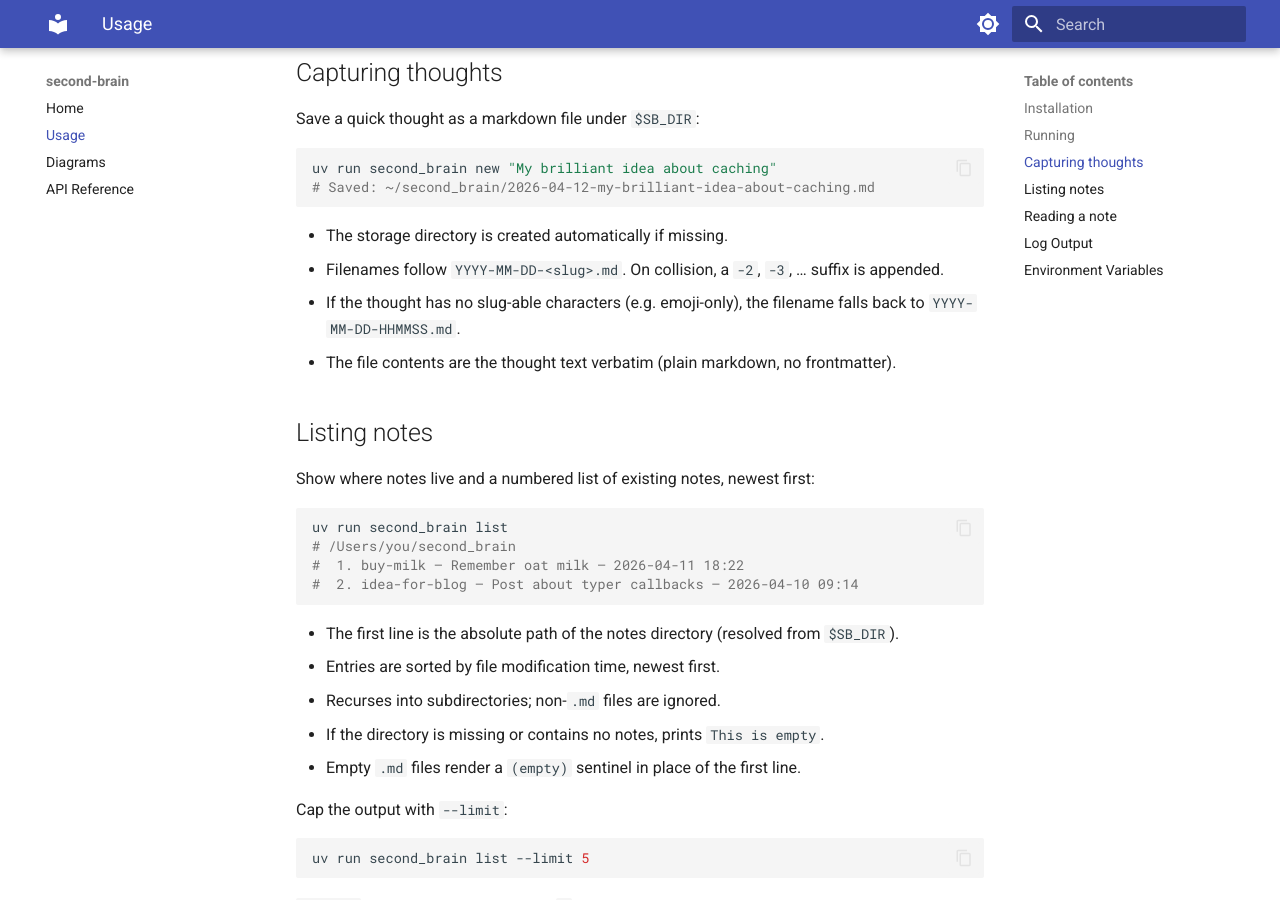
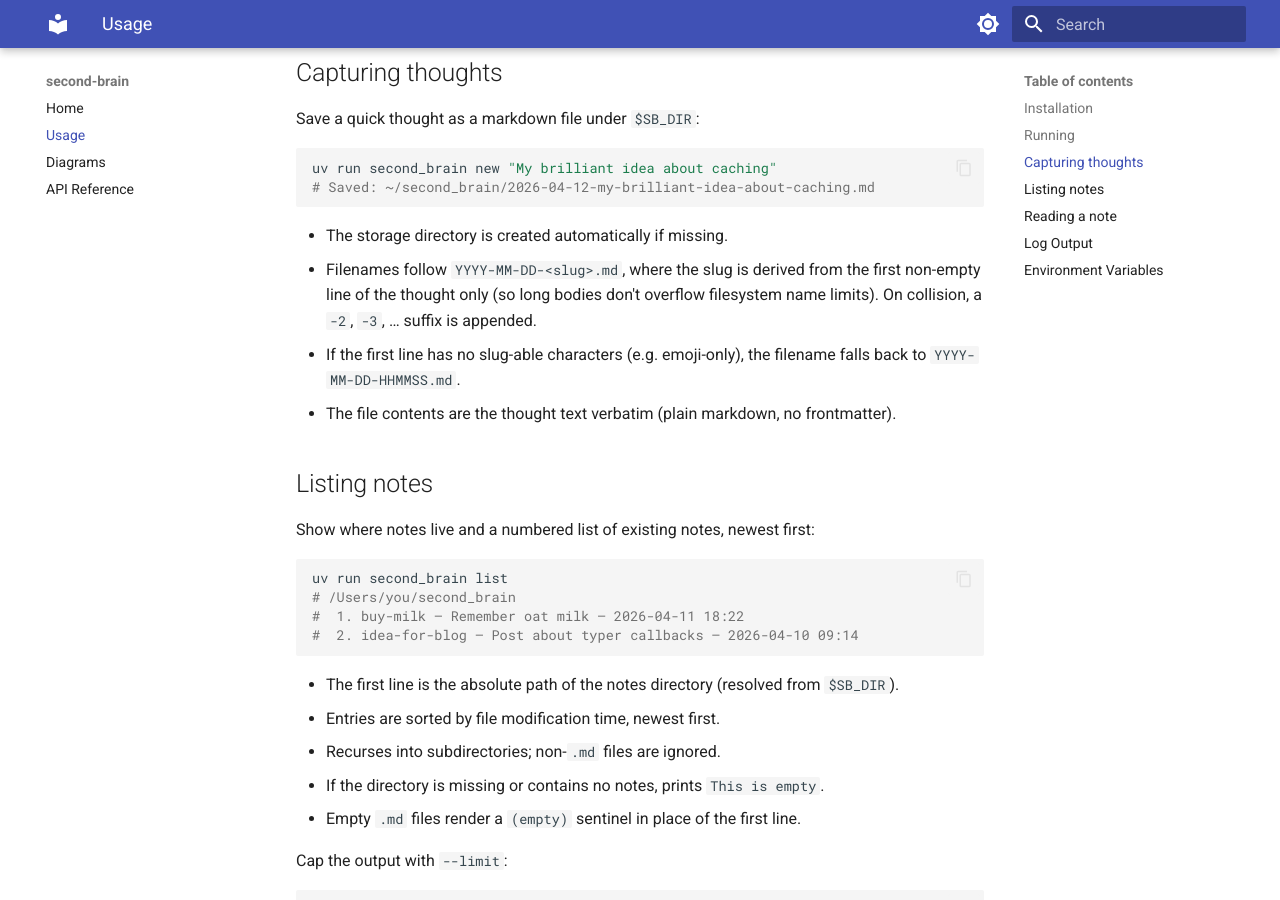
Before and after one commit to CruzanCaramele/second-brain, an MkDocs documentation site: the page built from docs/usage.md, in a window 1280 px wide and 900 px high, scrolled down 567 px. Built offline with MkDocs 1.6.1 and Material for MkDocs 9.7.7, drawn with Linux system fonts in a browser that asks for light colours.

Commit message:
fix(notes): derive filename from first line only (closes #11)
Long note bodies previously blew past filesystem name limits because
build_filename slugified the full text. Slugify only the first
non-empty line so multi-line notes stay short.

Co-Authored-By: Claude Sonnet 4.6 <noreply@anthropic.com>

````diff
--- a/docs/usage.md
+++ b/docs/usage.md
@@ -32,9 +32,11 @@ uv run second_brain new "My brilliant idea about caching"
 ```
 
 - The storage directory is created automatically if missing.
-- Filenames follow `YYYY-MM-DD-<slug>.md`. On collision, a `-2`, `-3`, …
-  suffix is appended.
-- If the thought has no slug-able characters (e.g. emoji-only), the
+- Filenames follow `YYYY-MM-DD-<slug>.md`, where the slug is derived from
+  the first non-empty line of the thought only (so long bodies don't
+  overflow filesystem name limits). On collision, a `-2`, `-3`, … suffix
+  is appended.
+- If the first line has no slug-able characters (e.g. emoji-only), the
   filename falls back to `YYYY-MM-DD-HHMMSS.md`.
 - The file contents are the thought text verbatim (plain markdown, no
   frontmatter).
````
Also changed, not shown: README.md (+6 -4 lines), 2 other files.
